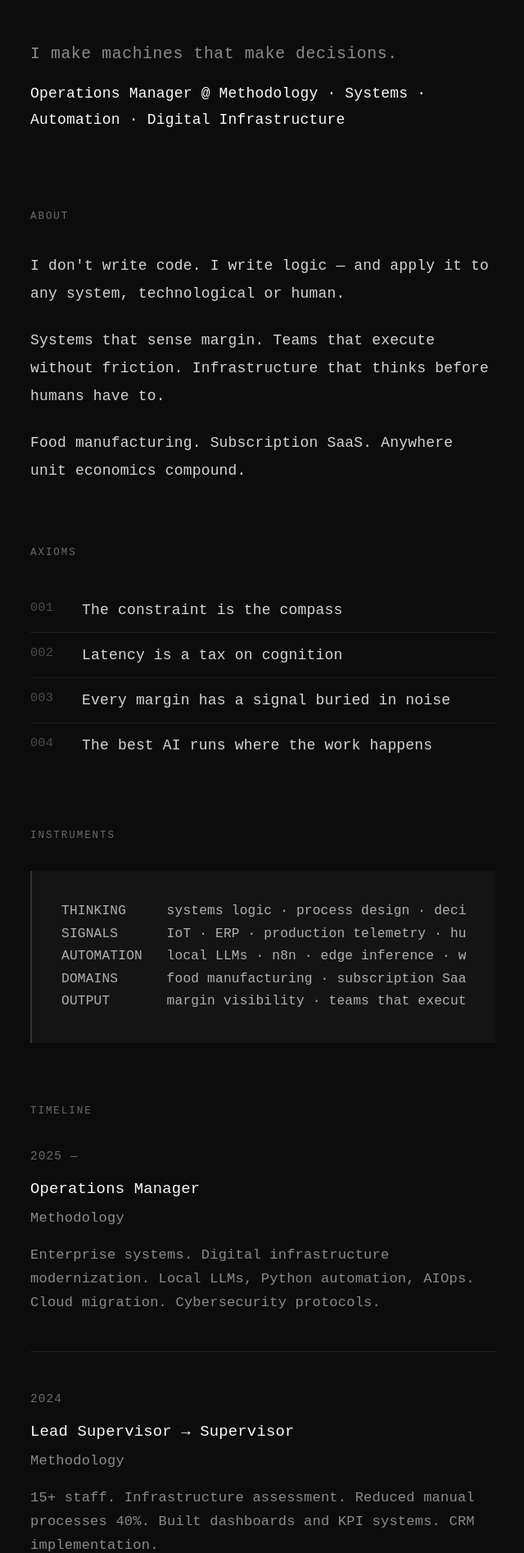
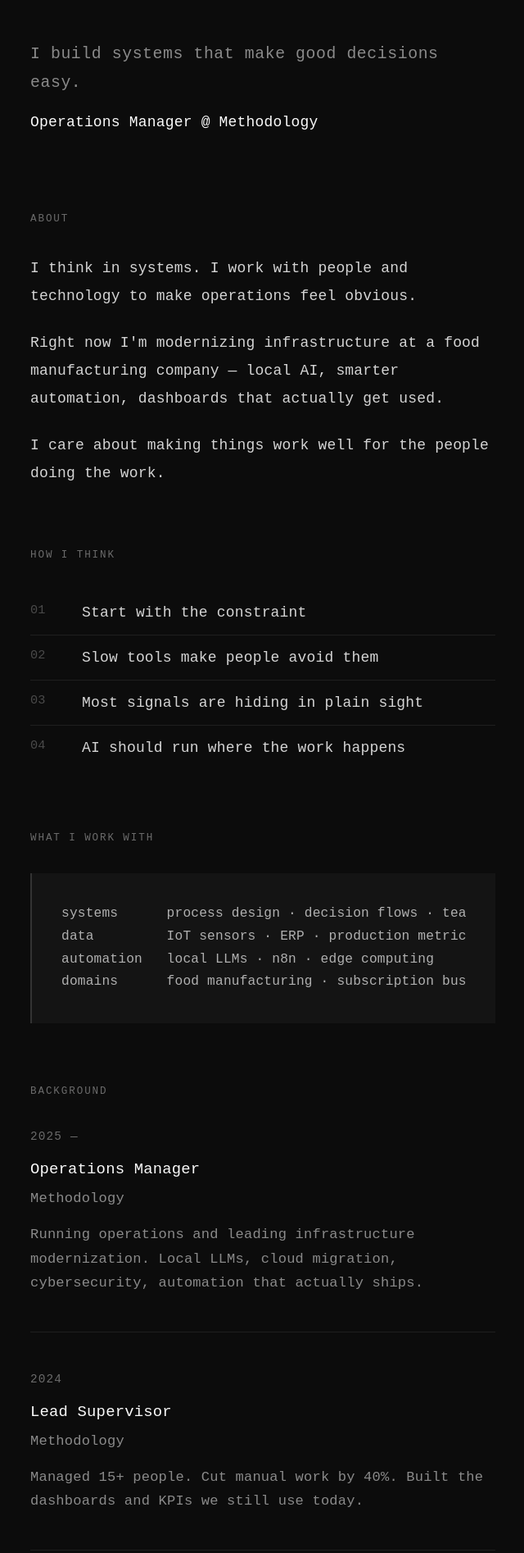
Before and after one commit to drewbeyersdorf/drew-portfolio, a plain HTML site: page index.html in a window 1280 px wide. Shown: the part 180-2074 px from the top of the page at 82% size, without its empty margins (319-959 px from the left). Drawn offline with Linux system fonts and the light colour scheme; a web font is replaced by a local one.

Commit message:
Rewrite: Cursor-style clarity, human tone
Co-Authored-By: Claude <noreply@anthropic.com>

```diff
--- a/index.html
+++ b/index.html
@@ -14,79 +14,78 @@
 
         <main class="content">
             <section class="hero">
-                <h1 class="title">I make machines that make decisions.</h1>
-                <p class="subtitle">Operations Manager @ Methodology · Systems · Automation · Digital Infrastructure</p>
+                <h1 class="title">I build systems that make good decisions easy.</h1>
+                <p class="subtitle">Operations Manager @ Methodology</p>
             </section>
 
             <section class="section">
                 <h2>About</h2>
                 <div class="output">
-                    <p>I don't write code. I write logic — and apply it to any system, technological or human.</p>
-                    <p>Systems that sense margin. Teams that execute without friction. Infrastructure that thinks before humans have to.</p>
-                    <p>Food manufacturing. Subscription SaaS. Anywhere unit economics compound.</p>
+                    <p>I think in systems. I work with people and technology to make operations feel obvious.</p>
+                    <p>Right now I'm modernizing infrastructure at a food manufacturing company — local AI, smarter automation, dashboards that actually get used.</p>
+                    <p>I care about making things work well for the people doing the work.</p>
                 </div>
             </section>
 
             <section class="section">
-                <h2>Axioms</h2>
+                <h2>How I think</h2>
                 <div class="output file-list">
-                    <div class="file"><span class="permissions">001</span> <span class="filename">The constraint is the compass</span></div>
-                    <div class="file"><span class="permissions">002</span> <span class="filename">Latency is a tax on cognition</span></div>
-                    <div class="file"><span class="permissions">003</span> <span class="filename">Every margin has a signal buried in noise</span></div>
-                    <div class="file"><span class="permissions">004</span> <span class="filename">The best AI runs where the work happens</span></div>
+                    <div class="file"><span class="permissions">01</span> <span class="filename">Start with the constraint</span></div>
+                    <div class="file"><span class="permissions">02</span> <span class="filename">Slow tools make people avoid them</span></div>
+                    <div class="file"><span class="permissions">03</span> <span class="filename">Most signals are hiding in plain sight</span></div>
+                    <div class="file"><span class="permissions">04</span> <span class="filename">AI should run where the work happens</span></div>
                 </div>
             </section>
 
             <section class="section">
-                <h2>Instruments</h2>
+                <h2>What I work with</h2>
                 <div class="output code-block">
-<pre>THINKING     systems logic · process design · decision architecture
-SIGNALS      IoT · ERP · production telemetry · human feedback
-AUTOMATION   local LLMs · n8n · edge inference · workflow engines
-DOMAINS      food manufacturing · subscription SaaS · operations
-OUTPUT       margin visibility · teams that execute · decisions at speed</pre>
+<pre>systems      process design · decision flows · team workflows
+data         IoT sensors · ERP · production metrics
+automation   local LLMs · n8n · edge computing
+domains      food manufacturing · subscription businesses</pre>
                 </div>
             </section>
 
             <section class="section">
-                <h2>Timeline</h2>
+                <h2>Background</h2>
                 <div class="output timeline">
                     <div class="entry">
                         <span class="date">2025 —</span>
                         <span class="role">Operations Manager</span>
                         <span class="company">Methodology</span>
-                        <p>Enterprise systems. Digital infrastructure modernization. Local LLMs, Python automation, AIOps. Cloud migration. Cybersecurity protocols.</p>
+                        <p>Running operations and leading infrastructure modernization. Local LLMs, cloud migration, cybersecurity, automation that actually ships.</p>
                     </div>
                     <div class="entry">
                         <span class="date">2024</span>
-                        <span class="role">Lead Supervisor → Supervisor</span>
+                        <span class="role">Lead Supervisor</span>
                         <span class="company">Methodology</span>
-                        <p>15+ staff. Infrastructure assessment. Reduced manual processes 40%. Built dashboards and KPI systems. CRM implementation.</p>
+                        <p>Managed 15+ people. Cut manual work by 40%. Built the dashboards and KPIs we still use today.</p>
                     </div>
                     <div class="entry">
                         <span class="date">2022 — 2023</span>
                         <span class="role">Executive Assistant</span>
                         <span class="company">Methodology</span>
-                        <p>C-level support. Strategic planning. Meeting efficiency +35%. Learned where decisions compound.</p>
+                        <p>Supported C-level. Learned how decisions actually get made — and where they get stuck.</p>
                     </div>
                 </div>
             </section>
 
             <section class="section">
-                <h2>Thesis</h2>
+                <h2>What I'm building toward</h2>
                 <div class="output quote-block">
                     <blockquote>
-                        The future of operations is machines that understand margin. Not dashboards. Not reports. Autonomous systems that sense, decide, and act — at the speed of production.
+                        Operations that run themselves. Not just dashboards — systems that notice problems and fix them before anyone has to ask.
                     </blockquote>
                 </div>
             </section>
 
             <section class="section">
-                <h2>Signal</h2>
+                <h2>Get in touch</h2>
                 <div class="output contact-block">
                     <p><span class="var">root</span> <span class="value">Florida man</span></p>
-                    <p><span class="var">Range</span> <span class="value">Silicon Valley · Manufacturing</span></p>
-                    <p><span class="var">Mode</span> <span class="value">James Beard Award for public health</span></p>
+                    <p><span class="var">reach</span> <span class="value">Silicon Valley · Manufacturing</span></p>
+                    <p><span class="var">goal</span> <span class="value">James Beard Award for public health</span></p>
                 </div>
             </section>
 
```
